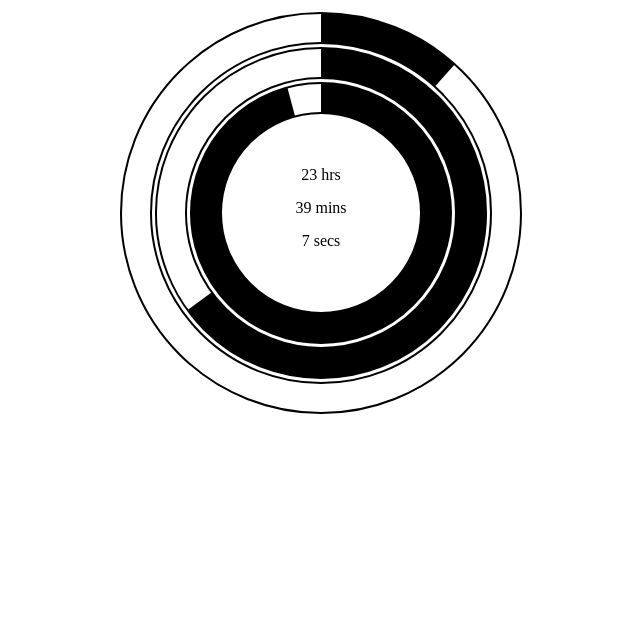
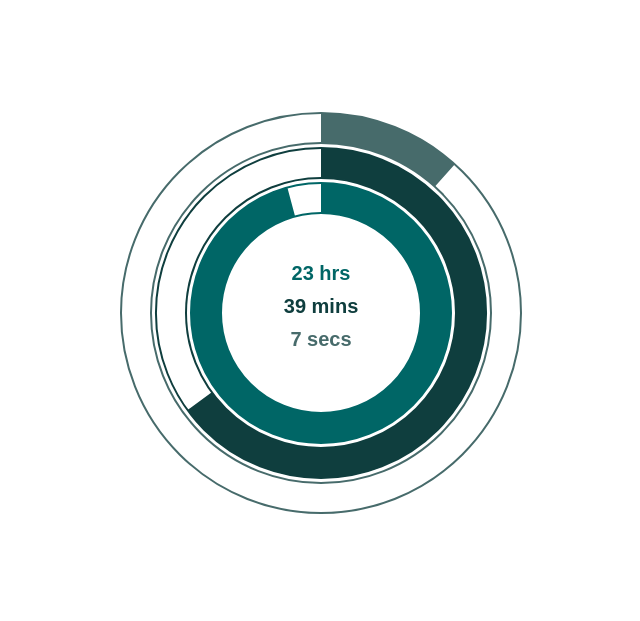
Before and after one commit to farhatnader/layeredclock, a plain HTML site: page index.html in a window 1280 px wide. Shown: the whole page, without its empty margins (319-959 px from the left). Drawn offline with Linux system fonts and the light colour scheme.

Commit message:
modified styling

```diff
--- a/clock.js
+++ b/clock.js
@@ -11,23 +11,31 @@ function generateClock() {
 		{"unit": "secs", "value": sec, "capacity": 60, "radius": 200}
 	];
 
+	var color = d3.scale.ordinal()
+		.domain(time)
+		.range(['#476b6b', '#006666', '#0f3e3e']);
+
+	var w = 410,
+		h = 610;
+
 	var arc = d3.svg.arc()
 		.startAngle(0);
 
 	var svg = d3.select("#wrapper").html('')
 		.append("svg")
-			.attr('width', 410)
-			.attr('height', 410)
+			.attr('width', w)
+			.attr('height', h)
 		.append("g");
 
 	var clock = svg.selectAll("hand")
 		.data(time)
 		.enter()
 		.append("g")
-			.attr('transform', 'translate(205, 205)');
+			.attr('transform', 'translate(' + w / 2 + ',' + h / 2 + ')');
 
 	clock.append("path")
 		.attr('class', "background")
+		.style('stroke', function(d, i) { return color(d.unit); })
 		.attr('d', arc.innerRadius(function(d) { return d.radius - 30; })
 					  .outerRadius(function(d) { return d.radius; })
 					  .endAngle(function(d) { return 2 * Math.PI; })
@@ -35,21 +43,24 @@ function generateClock() {
 
 	clock.append("path")
 		.attr('class', "foreground")
-		.style('fill', 'black')
+		.style('fill', function(d, i) { return color(d.unit); })
 		.attr('d', arc.innerRadius(function(d) { return d.radius - 30; })
 					  .outerRadius(function(d) { return d.radius; })
 					  .endAngle(function(d) { return getProgress(d); })
 		);
+
 
 	var digital = svg.selectAll("digit")
 		.data(time)
 		.enter()
 		.append("g")
 			.attr('height', 66)
-			.attr('transform', 'translate(205, 172)');
+			.attr('transform', 'translate(' + w / 2 + ',' + (h / 2 - 33) + ')');
 
 	digital.append("text")
+		.attr('class', "digit")
 		.text(function(d) { return d.value + ' ' + d.unit; })
+		.style('fill', function(d) { return color(d.unit); })
 		.attr('transform', function(d, i) { return 'translate(0,' + i * 33 + ')'; })
 		.attr('text-anchor', 'middle');
 }
--- a/style.css
+++ b/style.css
@@ -1,6 +1,11 @@
 
 .background {
 	fill: none;
-	stroke: black;
 	stroke-width: 2px;
 }
+
+.digit {
+	font-weight: bold;
+	font-size: 20px;
+	font-family: sans-serif;
+}
```
